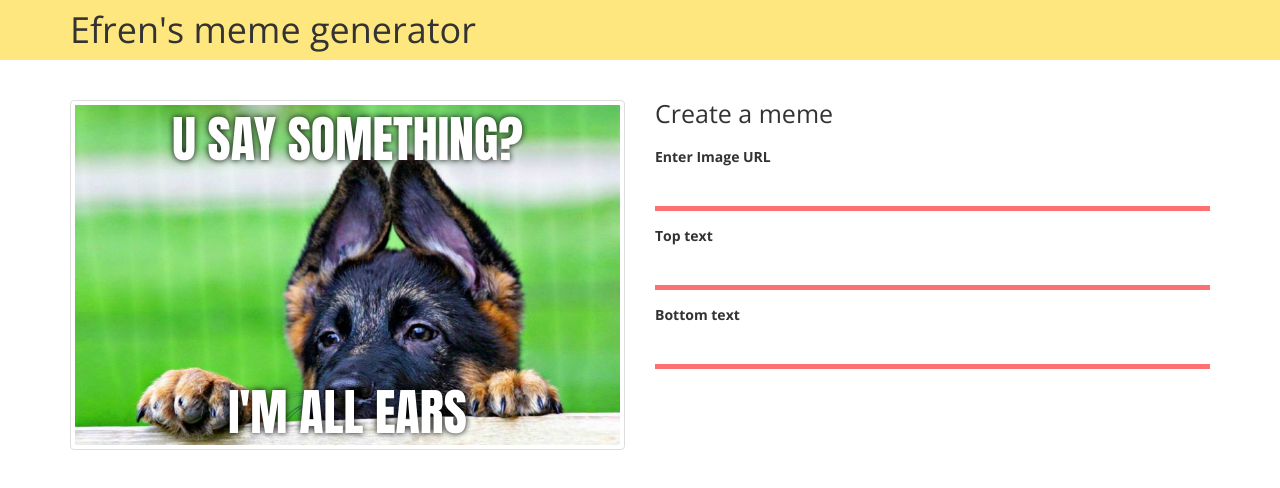
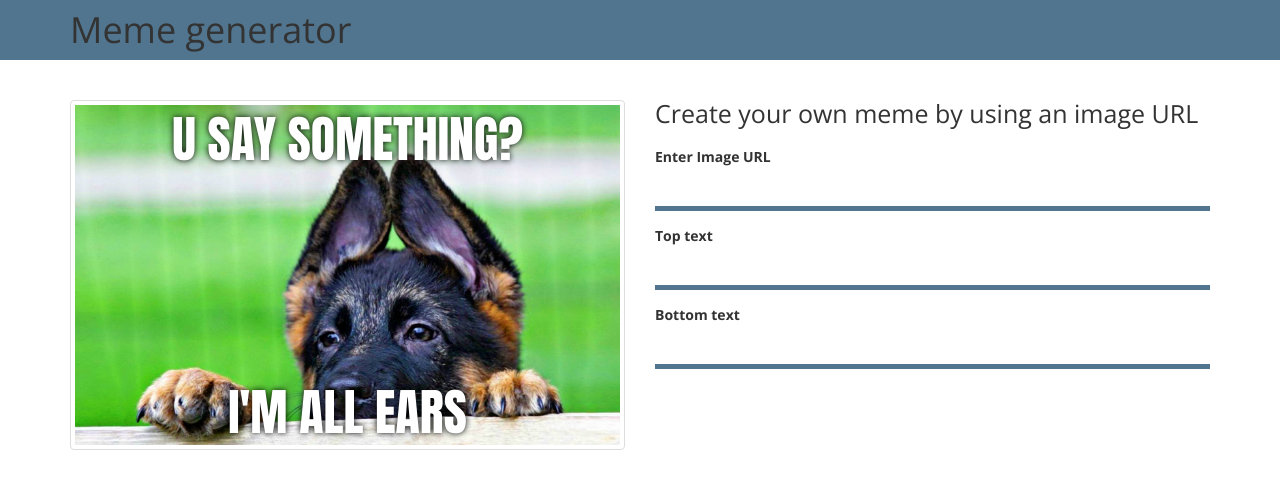
Before and after one commit to Efren-Barragan/jQuery-Meme-Generator, a plain HTML site: page index.html in a window 1280 px wide. Drawn offline with nearby package versions, Linux system fonts and the light colour scheme.

Commit message:
Add files via upload

```diff
--- a/index.html
+++ b/index.html
@@ -9,7 +9,7 @@
     <div class="header">
       <div class="container">
 
-        <h1>Efren's meme generator</h1>
+        <h1>Meme generator</h1>
       </div>
     </div>
     <div class="main">
@@ -27,7 +27,7 @@
           <div class="col-md-6">
 
             <div class="tool">
-              <h2>Create a meme</h2>
+              <h2>Create your own meme by using an image URL </h2>
               <form role="form">
                 <div class="form-group">
                   <label>Enter Image URL</label>
--- a/style.css
+++ b/style.css
@@ -5,7 +5,7 @@ html, body {
 }
 
 .header {
-  background: #ffe780;
+  background: #51758F;
   margin-bottom: 40px;
   padding: 10px 0;
 }
@@ -64,13 +64,13 @@ html, body {
 .tool input {
   border-radius: 0;
   border: 0;
-  border-bottom: 5px solid #ff7171;
+  border-bottom: 5px solid #51758F;
   box-shadow: none;
 }
 
 input[type="text"]:focus {
   border: 0;
-  border-bottom: 5px solid #ff7171;
+  border-bottom: 5px solid #51758F;
   outline: 0;
   box-shadow: none;
 }
```
